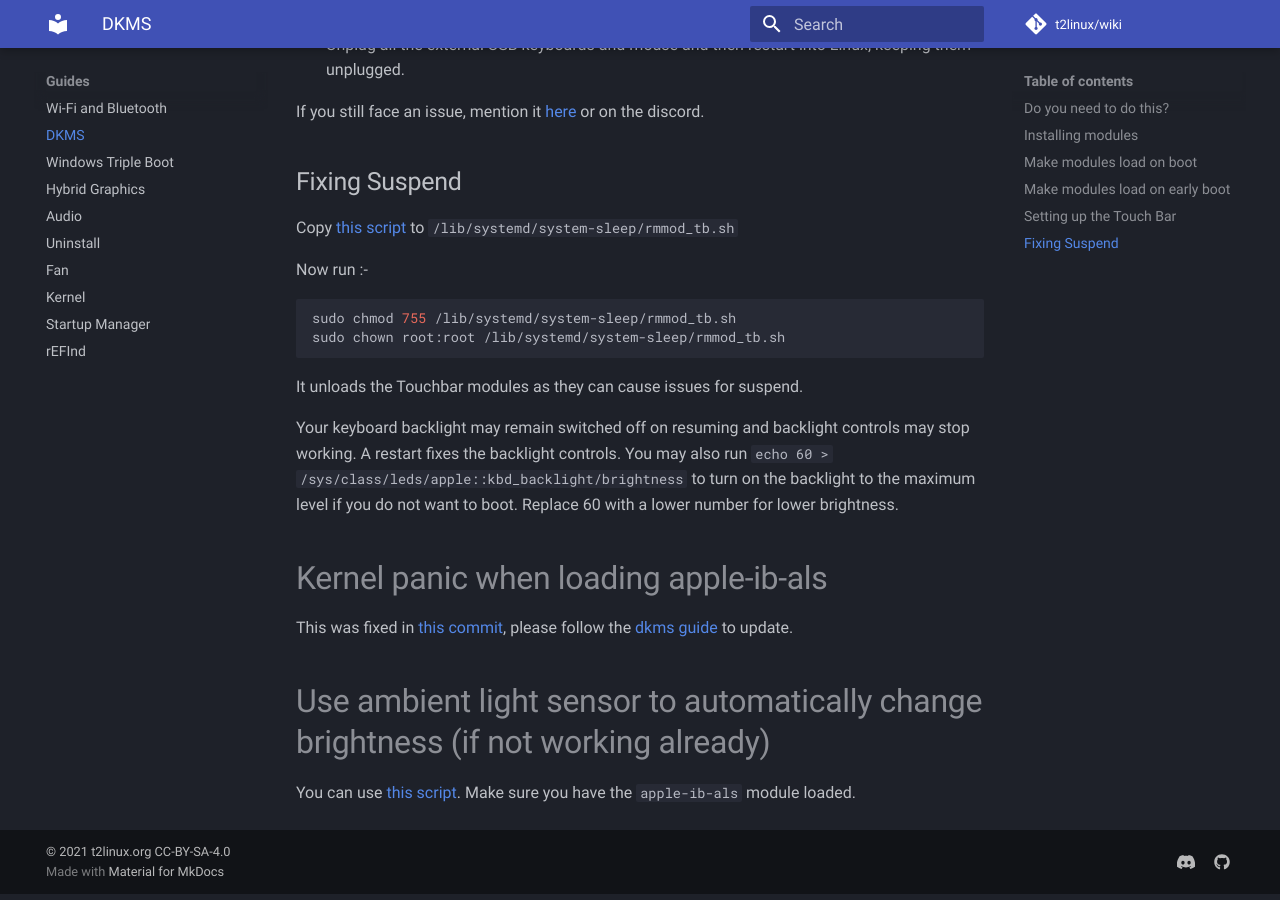
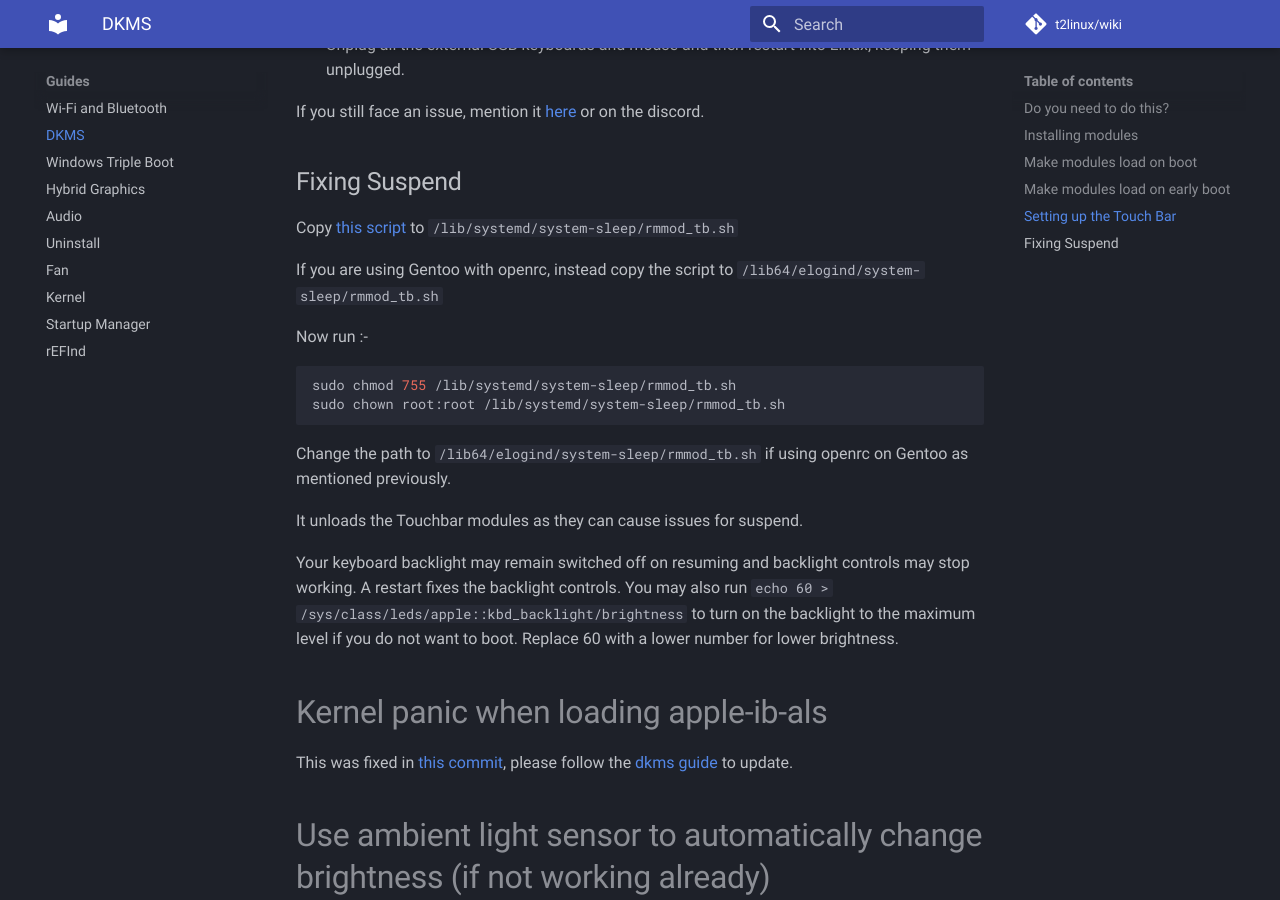
Before and after one commit to t2linux/wiki, an MkDocs documentation site: the page built from docs/guides/dkms.md, in a window 1280 px wide and 900 px high, scrolled down 3423 px. Built offline with MkDocs 1.6.1 and Material for MkDocs 9.7.7, drawn with Linux system fonts in a browser that asks for light colours; comment, search, counter and statistics services are not loaded.

Commit message:
Gentoo: Add instructions for rmmod_tb.sh script on Gentoo openrc with elogind (#354)

````diff
--- a/docs/guides/dkms.md
+++ b/docs/guides/dkms.md
@@ -125,12 +125,16 @@ If you still face an issue, mention it [here](https://github.com/t2linux/wiki/is
 
 Copy [this script](../tools/rmmod_tb.sh) to `/lib/systemd/system-sleep/rmmod_tb.sh`
 
+If you are using Gentoo with openrc, instead copy the script to `/lib64/elogind/system-sleep/rmmod_tb.sh`
+
 Now run :-
 
 ```sh
 sudo chmod 755 /lib/systemd/system-sleep/rmmod_tb.sh
 sudo chown root:root /lib/systemd/system-sleep/rmmod_tb.sh
 ```
+
+Change the path to `/lib64/elogind/system-sleep/rmmod_tb.sh` if using openrc on Gentoo as mentioned previously.
 
 It unloads the Touchbar modules as they can cause issues for suspend.
 
````
